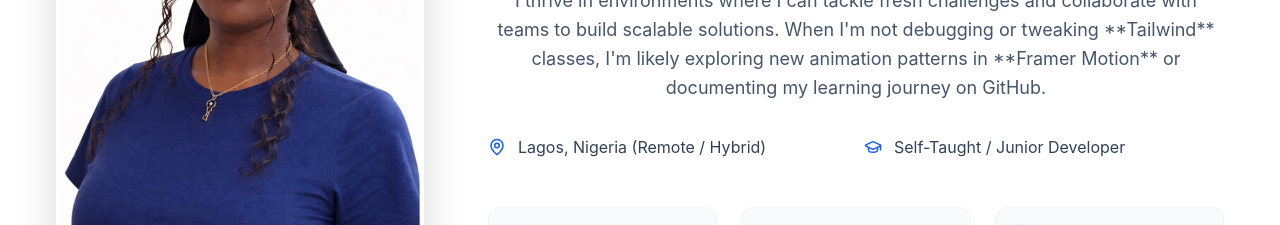
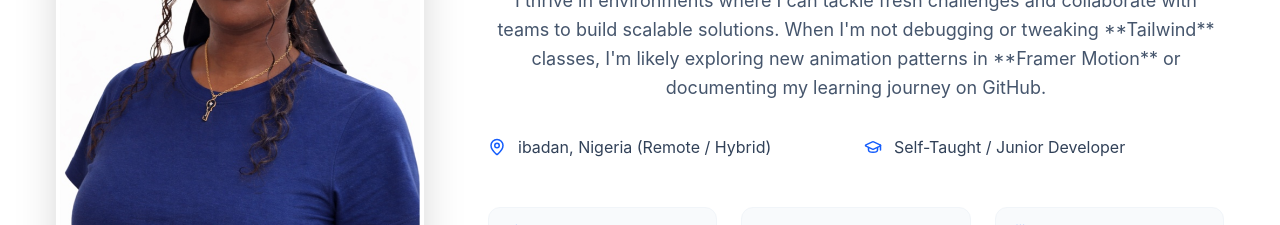
Before and after one commit to Niwani/my-portfolio, a React (Vite) app: page / in a window 1280 px wide. Shown: the part 2680-2905 px from the top of the page. Built offline with nearby package versions, Linux system fonts and the light colour scheme.

Commit message:
fix: Fix typographical errors

```diff
--- a/src/components/AboutMe.jsx
+++ b/src/components/AboutMe.jsx
@@ -13,7 +13,6 @@ const AboutSection = () => {
     <section className="py-16 md:py-24 bg-white dark:bg-[#020617] transition-colors">
       <div className="container mx-auto px-6">
         <div className="flex flex-col lg:flex-row gap-16 items-center">
-          {/* Left Column: Image */}
           <motion.div
             initial={{ opacity: 0, x: -50 }}
             whileInView={{ opacity: 1, x: 0 }}
@@ -30,7 +29,6 @@ const AboutSection = () => {
             <div className="absolute -bottom-6 -right-6 w-full h-full bg-blue-600 rounded-2xl -z-10"></div>
           </motion.div>
 
-          {/* Right Column: Content */}
           <div className="w-full lg:w-2/3">
             <motion.div
               initial={{ opacity: 0, x: 50 }}
@@ -53,7 +51,7 @@ const AboutSection = () => {
               <div className="grid grid-cols-1 md:grid-cols-2 gap-4 mt-8">
                 <div className="flex items-center gap-3 text-slate-700 dark:text-slate-300">
                   <MapPin className="text-blue-600" size={18} />
-                  <span>Lagos, Nigeria (Remote / Hybrid)</span>
+                  <span>ibadan, Nigeria (Remote / Hybrid)</span>
                 </div>
                 <div className="flex items-center gap-3 text-slate-700 dark:text-slate-300">
                   <GraduationCap className="text-blue-600" size={18} />
```
